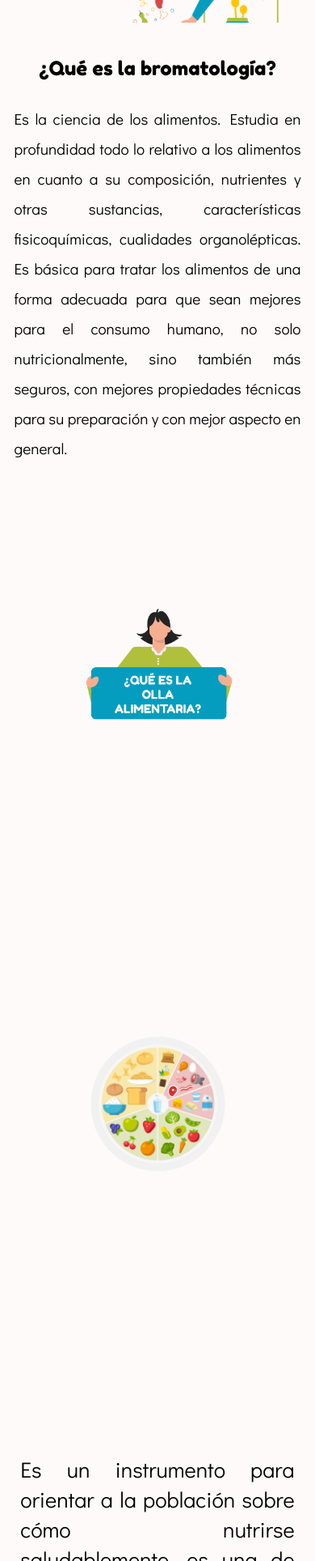
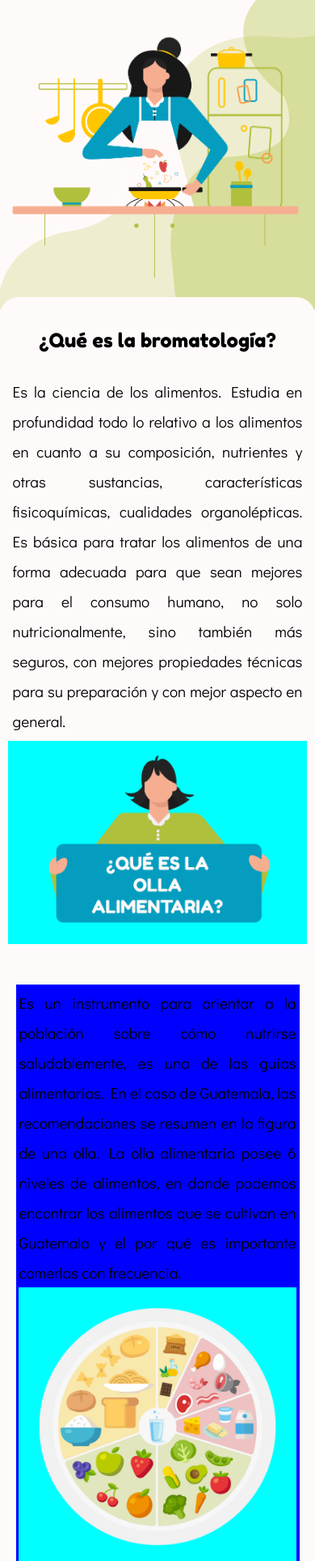
Before and after one commit to Ksvaldes/pruebaa, a plain HTML site: page index.html in a window 390 px wide. Shown: the part 72-2000 px from the top of the page at 81% size. Drawn offline with Linux system fonts and the light colour scheme.

Commit message:
responsive

```diff
--- a/Css/areaInformativa1.css
+++ b/Css/areaInformativa1.css
@@ -18,11 +18,12 @@
     }
     .paraTexto{
         width: 60%;
-        padding: 4.5%;
+        padding: 4%;
         display: flex;
         flex-direction: column;
         justify-content: center;
         align-items: center;
+
     }
 
     .titulo{
@@ -42,12 +43,14 @@
         line-height: 37px;
         letter-spacing: 0em;
         text-align:justify;
+
     }
     .largo{
         background-image: url("https://i.postimg.cc/xCcnTk2p/amarill.png");
         background-repeat: no-repeat;
         background-size: cover;
         padding-bottom: 20rem;
+
     }
     .CuadroImg{
         width: 85%;
@@ -59,19 +62,22 @@
         flex-direction: row;
         justify-content: space-between;
 
+
     }
     .ImgFrente{
         width: 50%;
     }
     .ImgFrente2{
         width: 50%;
-
-
+    }
+    .img2_visible{
+        display: none;
     }
     .TextoEncima{
         width: 90%;
         height: auto;
-        padding: 1.5%;
+        padding: 1%;
+
         margin: auto;
         font-family: 'Didact Gothic', sans-serif;
         margin-top: -15rem;
@@ -88,12 +94,12 @@
 }
 @media screen and  (max-width:37.5rem){
     .Info{
-       margin-top: 5rem;
+       margin-top: 2rem;
     }
 
     .area{
         width: 100%;
-        margin-top: -20px;
+        margin-top: -40px;
        }
 
     .Img1{
@@ -109,29 +115,37 @@
     .titulo{
         font-size: 24px;
     }
-    .Info .parrafo{
+    .Info .parrafo, .parrafo2{
         font-size: 19px;
     }
     .largo{
         background-image: none;
     }
-
-
     .CuadroImg{
         flex-direction: column-reverse;
-        width: 70rem;
-        height: 70rem;
+        background-color: aqua;
+        width: 95%;
+        height: auto;
         justify-content: center;
         align-items: center;
     }
-    .margen{
-        margin-top: 36rem;
+    .Info .TextoEncima{
+background-color: blue;
     }
-    .margen2{
-        margin-top: 30rem;
+    .img2{
+        display: none;
     }
-    .Info .TextoEncima{
-        margin-top: 29rem;
+    .ImgFrente2{
+        width: 80%;
+    }
+    .img2_visible{
+        display: flex;
+        flex-direction: column-reverse;
+        background-color: aqua;
+        width: 100%;
+        height: auto;
+        justify-content: center;
+        align-items: center;
+    }
 
-    }
 }
--- a/Css/header.css
+++ b/Css/header.css
@@ -23,7 +23,7 @@
     background-repeat: no-repeat;
     background-size: cover;
 }
-.general{
+.menu_principal{
     width:97vw;
     display: flex;
     flex-direction: row;
@@ -61,7 +61,7 @@
     padding: 10px 25px 10px 25px ;
     transition: 0.8s;
 }
-
+/*PARA TELEFONO*/
 @media screen and  (max-width:37.5rem){
     /*.boton{
         display: none;
@@ -69,9 +69,13 @@
     *{
         font-size: 10px;
     }
+    .menu_principal{
+        margin-top: 4%;
+    }
     .logo{
         width: 40px;
         height: 40px;
+
     }
     .para_menu{
         width: 90%;
@@ -80,7 +84,6 @@
         width: 10%;
     }
     .header{
-        height: 7rem;
         padding: 0px;
         justify-content: center;
         align-items: center;
--- a/Css/home.css
+++ b/Css/home.css
@@ -6,11 +6,11 @@ body{
 .vector{
     width: 100%;
     height: auto;
-    padding: 0px 5rem;
+    padding: 0px 4rem;
 
     display: flex;
     align-items: center;
-    justify-content: space-between;
+    justify-content: center;
 }
 .el-titulo{
     width: 50%;
@@ -37,12 +37,15 @@ body{
 
 @media screen and  (max-width:37.5rem){
 
+.sect .vector{
+    padding-left: 8.2rem;
+
+}
 .vector{
         width: 100%;
         height: 400px;
 }
 .titulo1{
-    width: 0%;
     display: none;
 }
 .la-img{
--- a/Js/componentes/areaInformativa.js
+++ b/Js/componentes/areaInformativa.js
@@ -2,28 +2,7 @@
 export let datos = document.createElement("div");
 datos.innerHTML =
 `
-<div class="area">
-<div class="paraTexto">
-    <h1 class="titulo">¿Qué es la bromatología?</h1>
-    <p class="parrafo">
-        Es la ciencia de los alimentos. Estudia en profundidad todo lo relativo a los alimentos en cuanto a su composición, nutrientes y otras sustancias, características fisicoquímicas, cualidades organolépticas.  Es básica para tratar los alimentos de una forma adecuada para que sean mejores para el consumo humano, no solo nutricionalmente, sino también más seguros, con mejores propiedades técnicas para su preparación y con mejor aspecto en general.
-    </p>
-</div>
-<img class="Img1" src="./img/bromatolog-a-1.png" alt="">
-</div>
 
-<div class="area largo">
-<div class="CuadroImg">
-    <img class="ImgFrente margen" src="./img/Olla-alimentaria.png" alt="">
-    <img class="ImgFrente2 margen2" src="./img/Group-23.png" alt="">
-</div></div>
-
-<div class="TextoEncima">
-    <p class="parrafo2">
-        Es un instrumento para orientar a la población sobre cómo nutrirse saludablemente, es una de las guías alimentarias. En el caso de Guatemala, las recomendaciones se resumen en la figura de una olla. La olla alimentaria posee 6 niveles de alimentos, en donde podemos encontrar los alimentos que se cultivan en Guatemala y el por qué es importante comerlas con frecuencia.
-    </p>
-</div>
-</div>
 
 `;
 
--- a/Js/componentes/banner.js
+++ b/Js/componentes/banner.js
@@ -8,7 +8,7 @@ back.innerHTML =
 
 <!--ESTE ES EL HEADER-->
 <header id="header" class="header">
-    <div class="general">
+    <div class="menu_principal">
         <div class="para_img">
             <img src="./img/healthy-way-logo 1.png" class="logo">
         </div>
--- a/index.html
+++ b/index.html
@@ -33,14 +33,38 @@
     <!--SECCÓN YASMIN ANTONIO-->
     <!-- Header -->
     <!-- Banner -->
-
     <div id="sect" class="sect"></div>
 
     <!--SECCIÓN KAREN VALDES-->
     <!-- Sección informativa -->
     <!-- Esquema -->
     <!-- Piramide -->
-    <div id="Info" class="Info"></div>
+    <div id="Info" class="Info">
+        <div class="area">
+            <div class="paraTexto">
+                <h1 class="titulo">¿Qué es la bromatología?</h1>
+                <p class="parrafo">
+                    Es la ciencia de los alimentos. Estudia en profundidad todo lo relativo a los alimentos en cuanto a su composición, nutrientes y otras sustancias, características fisicoquímicas, cualidades organolépticas.  Es básica para tratar los alimentos de una forma adecuada para que sean mejores para el consumo humano, no solo nutricionalmente, sino también más seguros, con mejores propiedades técnicas para su preparación y con mejor aspecto en general.
+                </p>
+            </div>
+            <img class="Img1" src="./img/bromatolog-a-1.png" alt="">
+            </div>
+
+            <div class="area largo">
+            <div class="CuadroImg">
+                <img class="ImgFrente img2" src="./img/Olla-alimentaria.png" alt="">
+                <img class="ImgFrente2" src="./img/Group-23.png" alt="">
+            </div>
+        </div>
+
+            <div class="TextoEncima">
+                <p class="parrafo2">
+                    Es un instrumento para orientar a la población sobre cómo nutrirse saludablemente, es una de las guías alimentarias. En el caso de Guatemala, las recomendaciones se resumen en la figura de una olla. La olla alimentaria posee 6 niveles de alimentos, en donde podemos encontrar los alimentos que se cultivan en Guatemala y el por qué es importante comerlas con frecuencia.
+                </p>
+                <img class="ImgFrente img2_visible" src="./img/Olla-alimentaria.png" alt="">
+            </div>
+            </div>
+    </div>
 
     <!--CONEXIÓN BRYAN HERNÁNDEZ-->
     <!-- footer-->
```
